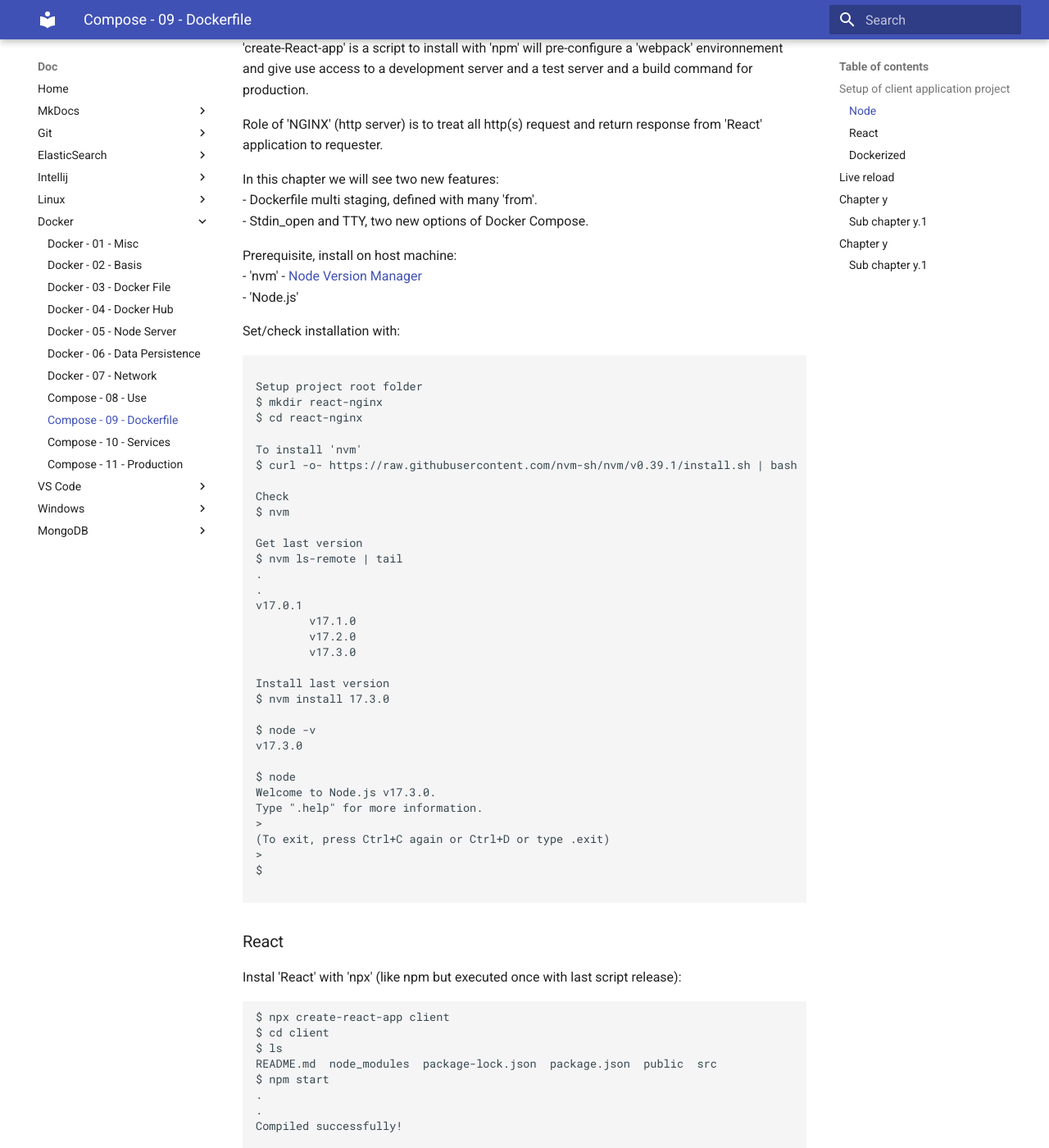
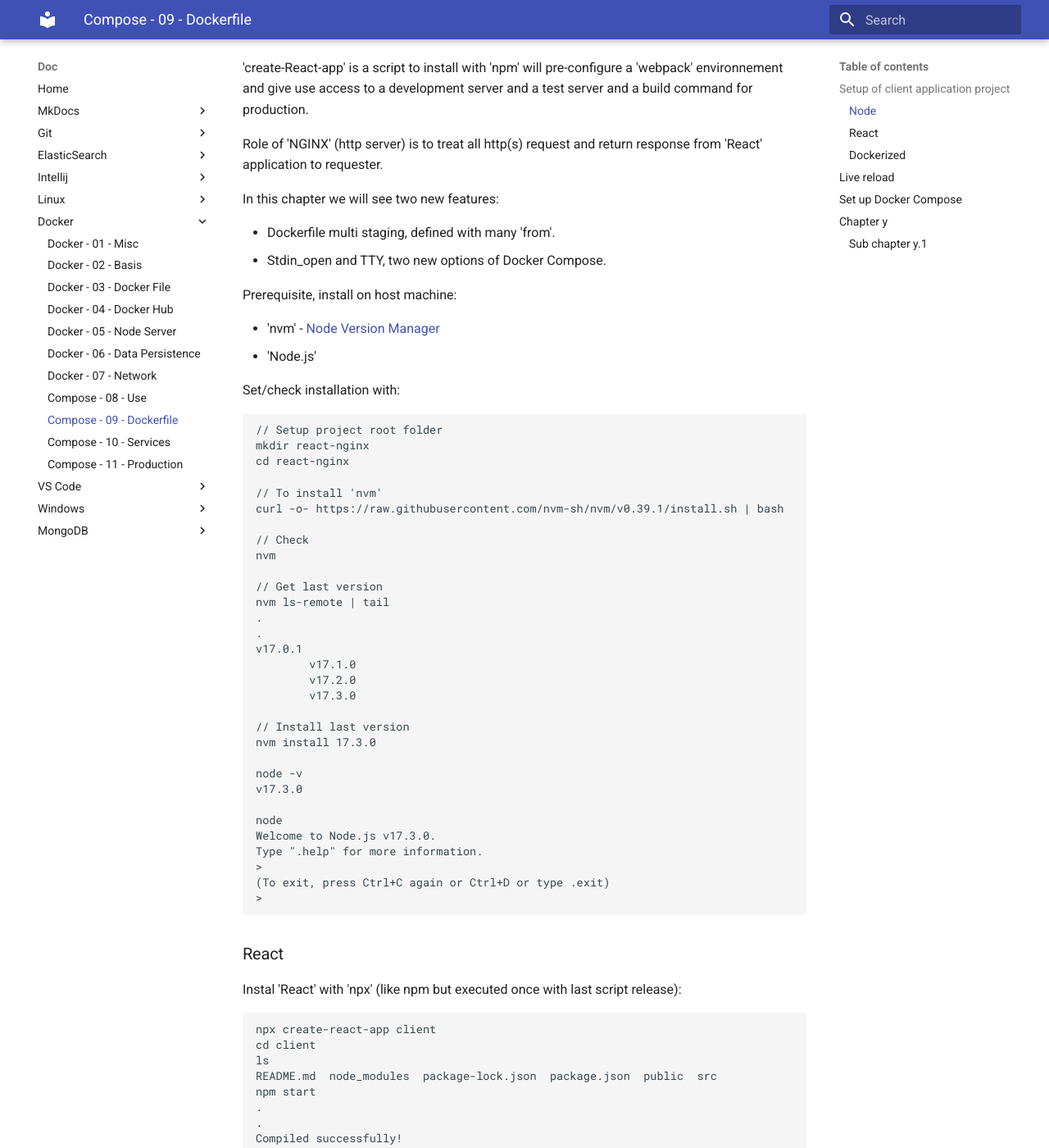
Before and after one commit to oldu73/doc, an MkDocs documentation site: the page built from docs/docker/9-compose-dockerfile.md, in a window 1280 px wide and 1400 px high, scrolled down 508 px. Shown: the whole window at 82% size. Built offline with MkDocs 1.6.1 and Material for MkDocs 9.7.7, drawn with Linux system fonts in a browser that asks for light colours; some of the changed text lies outside the part shown.

Commit message:
docker compose - 09 - dockerfile - set up docker compose

````diff
--- a/docs/docker/9-compose-dockerfile.md
+++ b/docs/docker/9-compose-dockerfile.md
@@ -6,6 +6,7 @@
 Instead, prefer usage of a "native" WSL2 folder like for e.g. '/home/user/react-nginx'
 
 Dockerfile and Docker Compose to set up a client application composed of:
+
 - React
 - NGINX
 
@@ -20,28 +21,30 @@
 Role of 'NGINX' (http server) is to treat all http(s) request and return response from 'React' application to requester.
 
 In this chapter we will see two new features:
+
 - Dockerfile multi staging, defined with many 'from'.
 - Stdin_open and TTY, two new options of Docker Compose.
 
 Prerequisite, install on host machine:
+
 - 'nvm' - [Node Version Manager](https://github.com/nvm-sh/nvm)
 - 'Node.js'
 
 Set/check installation with:
+
 ```console
+// Setup project root folder
+mkdir react-nginx
+cd react-nginx
 
-Setup project root folder
-$ mkdir react-nginx
-$ cd react-nginx
+// To install 'nvm'
+curl -o- https://raw.githubusercontent.com/nvm-sh/nvm/v0.39.1/install.sh | bash
 
-To install 'nvm'
-$ curl -o- https://raw.githubusercontent.com/nvm-sh/nvm/v0.39.1/install.sh | bash
+// Check
+nvm
 
-Check
-$ nvm
-
-Get last version
-$ nvm ls-remote | tail
+// Get last version
+nvm ls-remote | tail
 .
 .
 v17.0.1
@@ -49,31 +52,30 @@
         v17.2.0
         v17.3.0
 
-Install last version
-$ nvm install 17.3.0
+// Install last version
+nvm install 17.3.0
 
-$ node -v
+node -v
 v17.3.0
 
-$ node
+node
 Welcome to Node.js v17.3.0.
 Type ".help" for more information.
 >
 (To exit, press Ctrl+C again or Ctrl+D or type .exit)
 >
-$
-
 ```
 
 ### React
 
 Instal 'React' with 'npx' (like npm but executed once with last script release):
+
 ```console
-$ npx create-react-app client
-$ cd client
-$ ls
+npx create-react-app client
+cd client
+ls
 README.md  node_modules  package-lock.json  package.json  public  src
-$ npm start
+npm start
 .
 .
 Compiled successfully!
@@ -86,14 +88,17 @@
 Browse to: - [http://localhost:3000](http://localhost:3000)
 
 Test (launch tests contained in react-nginx/client/src/App.test.js):
+
 ```console
-$ npm run test
-!fail on WSL2 :(
+npm run test
 ```
 
+!! Fail on WSL2 :(
+
 Build for production (add a build folder to the project, this is the folder to return via NGINX for client):
+
 ```console
-$ npm run build
+npm run build
 ```
 
 All of this just to initialize the project locally on host machine.
@@ -101,17 +106,20 @@
 ### Dockerized
 
 We may now **delete the 'node_modules' folder** ('node_modules' folder will then be only in container initialized with dependencies through 'npm install' command in 'Dockerfile'):
+
 ```console
-$ rm -rf node_modules/
+rm -rf node_modules/
 ```
 
 Add a 'Dockerfile' in client project folder '/home/user/react-nginx/client':
+
 ```console
-$ touch Dockerfile
+touch Dockerfile
 ```
 
 Dockerfile:
-```
+
+```text
 FROM node:alpine
 WORKDIR /app
 COPY package.json .
@@ -121,14 +129,15 @@
 ```
 
 Build docker image:
+
 ```console
-$ docker build -t myreact .
+docker build -t myreact .
 
-$ docker image ls
+docker image ls
 REPOSITORY                        TAG       IMAGE ID       CREATED          SIZE
 myreact                           latest    c4c1b5bb9d21   45 seconds ago   483MB
 
-$ docker run --rm --name react -p 3000:3000 myreact
+docker run --rm --name react -p 3000:3000 myreact
 ```
 
 Browse to: - [http://localhost:3000](http://localhost:3000)
@@ -138,16 +147,18 @@
 ## Live reload
 
 It's important to launch **from a terminal** a based VS Code instance from root client application folder to get live reload effect that works:
+
 ```console
-$ cd .../react-nginx/client
-$ code .
+cd .../react-nginx/client
+code .
 ```
 
 For development purpose, to automatically propagate local changes to container.
 
 Bind mount project folder:
+
 ```console
-$ docker run --rm --name react -p 3000:3000 --mount type=bind,src="$(pwd)",target=/app myreact
+docker run --rm --name react -p 3000:3000 --mount type=bind,src="$(pwd)",target=/app myreact
 ```
 
 !! => FAIL!! Why? Because when bind mount it crush all what was contained in container '/app' folder with local content and in local there isn't anymore 'node_modules' folder.
@@ -155,7 +166,8 @@
 To avoid this unwanted behavior and keep 'node_modules' in container folder not erased by bind mount (also needed for live reload feature), we bind an anonymous volume targeted on remote container '/app/node_modules' folder.
 
 Also, to avoid 'EACCES: permission denied' issue on '/app/node_modules/.cache' folder we modify 'Dockerfile' as follow:
-```
+
+```text
 FROM node:alpine
 WORKDIR /app
 COPY package.json .
@@ -167,13 +179,50 @@
 ```
 
 Bind mount project folder + anonymous volume with '/app/node_modules' as target:
+
 ```console
-$ docker run --rm --name react -p 3000:3000 --mount type=bind,src="$(pwd)",target=/app --mount type=volume,target=/app/node_modules myreact
+docker run --rm --name react -p 3000:3000 --mount type=bind,src="$(pwd)",target=/app --mount type=volume,target=/app/node_modules myreact
 ```
 
 It's advised to run with '--rm' option when using anonymous volume to suppress it automatically on stop in addition to container suppression.
 
 Test live reload by changing text '.. save to reload.' with e.g. 'Hello, world!" in 'src/App.js' and then observe live effect at [http://localhost:3000](http://localhost:3000) in an Internet browser.
+
+***
+
+## Set up Docker Compose
+
+docker-compose.yml
+
+```yaml
+version: "3.8"
+services:
+  client:
+    build: .
+    ports:
+      - 3000:3000
+    volumes:
+      - type: bind
+        source: .
+        target: /app
+      - type: volume
+        target: /app/node_modules
+```
+
+Reset Docker:
+
+```console
+docker system prune -a
+docker volume prune
+```
+
+Start service:
+
+```console
+docker-compose up
+```
+
+You may observe live reload working by changing 'App.js' content and 'localhost:3000' changing accordingly.
 
 ***
 
@@ -185,15 +234,6 @@
 
 ***
 
-## Chapter y
-
-### Sub chapter y.1
-
-...
-
-***
-
-
 NGINX
 
 React
````
Also changed, not shown: docs/mkdocs/mkdocs.md (+23 -14 lines).
